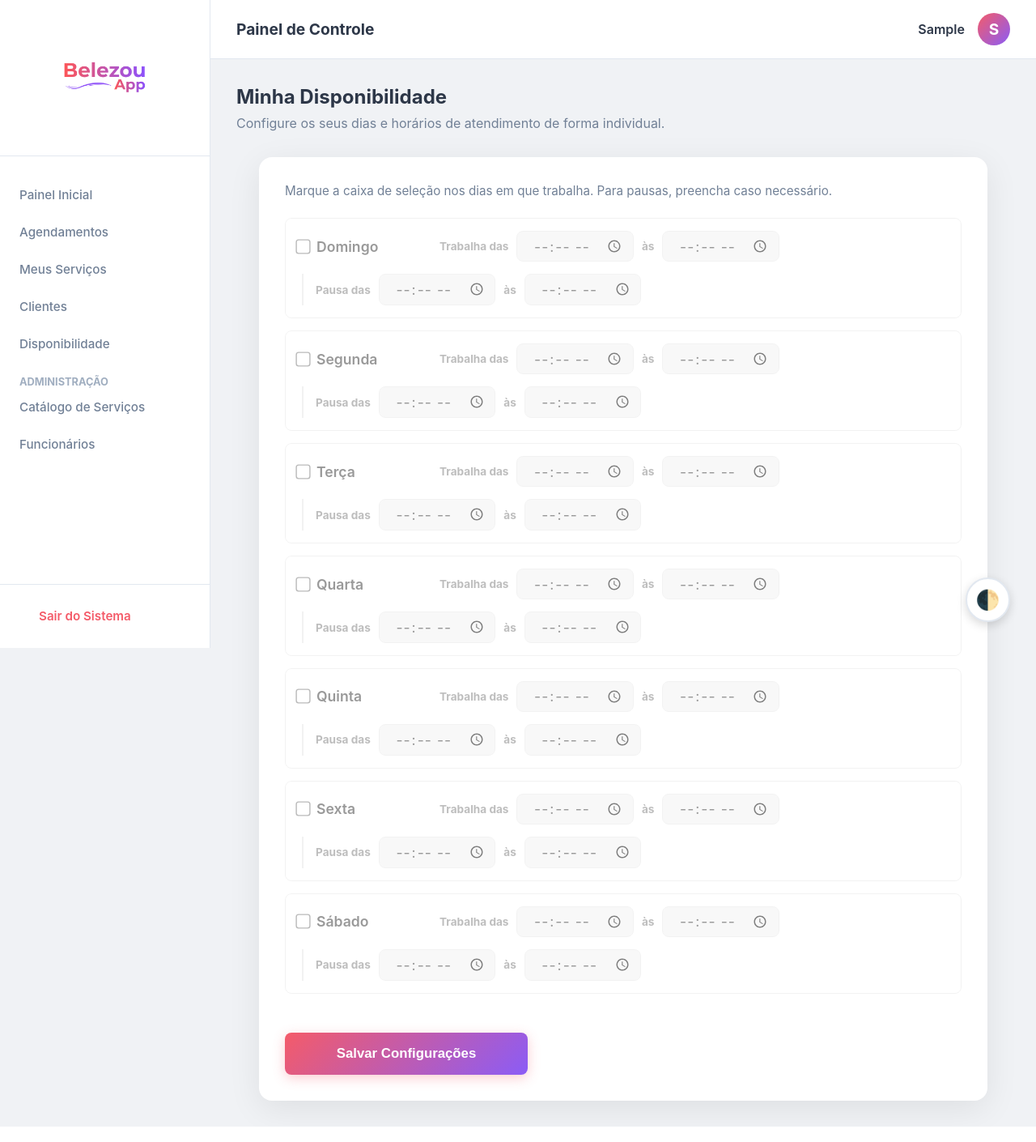
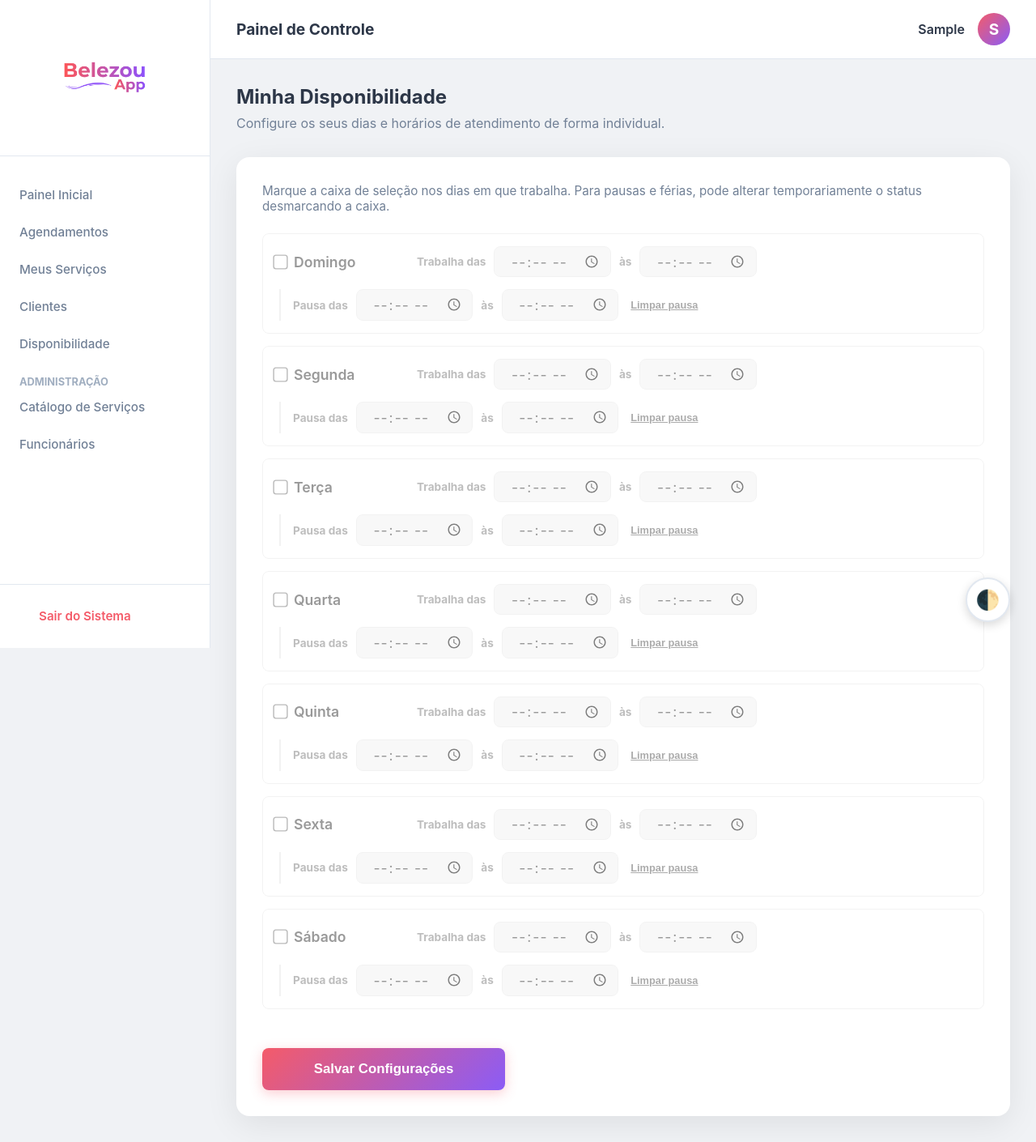
Before and after one commit to Hazard-lz/TCC-ETEC, a PHP site: page /public/views/funcionario/disponibilidade.php in a window 1280 px wide. Shown: the whole page at 81% size. Run offline with PHP 8.4, Linux system fonts and the light colour scheme; the visitor is signed in with stand-in values (Sample User, id 1); data that the repository does not hold is empty; some libraries are stand-ins or nearby versions.

Commit message:
Botao limpar Pausa

```diff
--- a/public/views/funcionario/disponibilidade.php
+++ b/public/views/funcionario/disponibilidade.php
@@ -67,7 +67,7 @@ $diasSemana = [
             gap: 10px;
             align-items: center;
         }
-        .day-row input[type="time"], .day-row select {
+        .day-row input[type="time"] {
             width: auto;
             padding: 6px 10px;
         }
@@ -75,6 +75,20 @@ $diasSemana = [
             border-left: 2px solid var(--border-color);
             padding-left: 15px;
             margin-left: 5px;
+        }
+        .btn-limpar-pausa {
+            background: none;
+            border: none;
+            color: #dc3545;
+            font-size: 0.8rem;
+            cursor: pointer;
+            font-weight: bold;
+            padding: 0 5px;
+            text-decoration: underline;
+            transition: color 0.2s;
+        }
+        .btn-limpar-pausa:hover {
+            color: #a71d2a;
         }
 
         /* Layout responsivo para telas menores */
@@ -111,13 +125,13 @@ $diasSemana = [
                     </div>
                 <?php endif; ?>
 
-                <div class="base-card" style="max-width: 900px; padding: 2rem;">
+                <div class="base-card" style="max-width: 1000px; padding: 2rem;">
 
                     <form action="<?= BASE_URL ?>/funcionario/disponibilidade/salvar" method="POST">
                         <input type="hidden" name="id_disponibilidade" value="<?= $idDisponibilidade ?>">
 
                         <p style="color: var(--text-muted); font-size: 0.95rem; margin-bottom: 1.5rem;">
-                            Marque a caixa de seleção nos dias em que trabalha. Para pausas, preencha caso necessário.
+                            Marque a caixa de seleção nos dias em que trabalha. Para pausas e férias, pode alterar temporariamente o status desmarcando a caixa.
                         </p>
 
                         <div class="dias-grid">
@@ -147,9 +161,11 @@ $diasSemana = [
 
                                     <div class="time-input-group divider">
                                         <span style="font-size: 0.85rem; color: var(--text-muted); font-weight: bold;">Pausa das</span>
-                                        <input type="time" name="dias[<?= $sigla ?>][intervalo_inicio]" value="<?= $d['int_inicio'] ?>" class="form-control">
+                                        <input type="time" id="int_ini_<?= $sigla ?>" name="dias[<?= $sigla ?>][intervalo_inicio]" value="<?= $d['int_inicio'] ?>" class="form-control">
                                         <span style="font-size: 0.85rem; color: var(--text-muted); font-weight: bold;">às</span>
-                                        <input type="time" name="dias[<?= $sigla ?>][intervalo_fim]" value="<?= $d['int_fim'] ?>" class="form-control">
+                                        <input type="time" id="int_fim_<?= $sigla ?>" name="dias[<?= $sigla ?>][intervalo_fim]" value="<?= $d['int_fim'] ?>" class="form-control">
+
+                                        <button type="button" class="btn-limpar-pausa" onclick="limparPausa('<?= $sigla ?>')" title="Remover horário de pausa">Limpar pausa</button>
                                     </div>
 
                                 </div>
@@ -162,7 +178,7 @@ $diasSemana = [
                             </button>
 
                             <?php if (!empty($idDisponibilidade)): ?>
-                                <button type="button" class="btn-danger" style="max-width: 250px; background-color: #dc3545; color: white; border: none; border-radius: 8px; cursor: pointer; font-weight: bold;" onclick="if(confirm('Tem certeza que deseja marcar toda a sua grelha como indisponível?')) { document.getElementById('form-excluir').submit(); }">
+                                <button type="button" class="btn-danger" style="max-width: 250px; background-color: #dc3545; color: white; border: none; border-radius: 8px; cursor: pointer; font-weight: bold;" onclick="if(confirm('Tem certeza que deseja inativar toda a sua grelha?')) { document.getElementById('form-excluir').submit(); }">
                                     Inativar Grelha Inteira
                                 </button>
                             <?php endif; ?>
@@ -186,14 +202,23 @@ $diasSemana = [
     <script src="<?= BASE_URL ?>/public/resources/js/app-cliente.js"></script>
 
     <script>
+        // Função visual para apagar/acender a linha ao clicar na checkbox
         function toggleDayRow(sigla) {
             const checkbox = document.getElementById('dia_' + sigla);
             const row = document.getElementById('row_' + sigla);
             if (checkbox.checked) {
                 row.style.opacity = '1';
+                row.style.filter = 'none';
             } else {
-                row.style.opacity = '0.6';
+                row.style.opacity = '0.5';
+                row.style.filter = 'grayscale(100%)';
             }
+        }
+
+        // NOVA FUNÇÃO: Limpa os campos de pausa do dia específico
+        function limparPausa(sigla) {
+            document.getElementById('int_ini_' + sigla).value = '';
+            document.getElementById('int_fim_' + sigla).value = '';
         }
     </script>
 </body>
```
